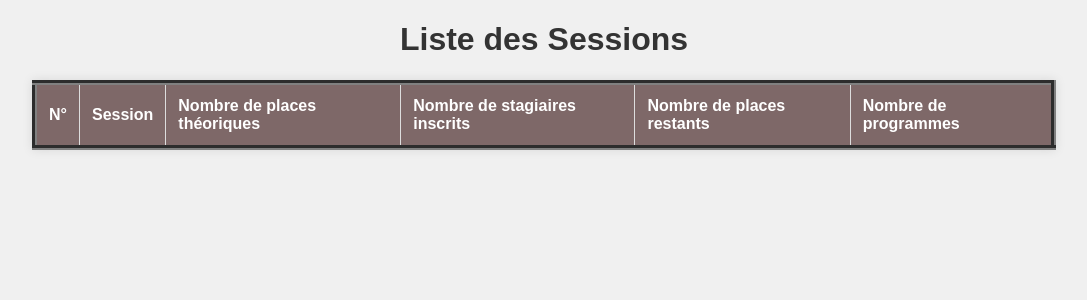
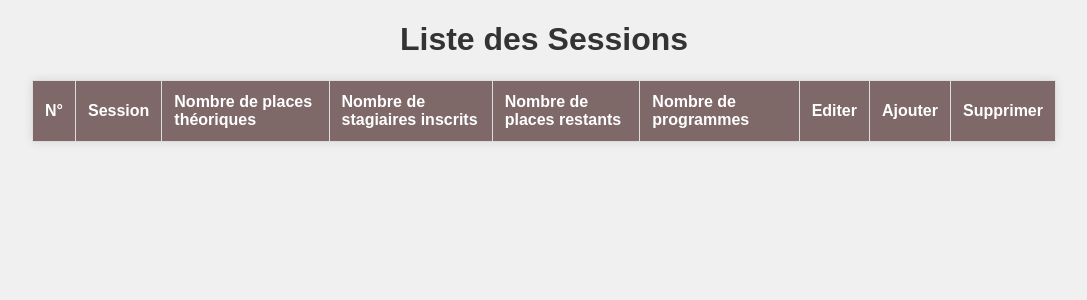
Before and after one commit to derdeche/session-symfony, a Symfony app: template templates/session/index.html.twig in a window 1280 px wide. Shown: the part 58-358 px from the top of the page, without its empty margins (96-1183 px from the left). Run offline with Twig, Linux system fonts and the light colour scheme; the template is opened without the code that fills it: most values are stand-ins (such as "Sample title", 1, 10 or a date in 2020); data that the repository does not hold is empty; some libraries are stand-ins or nearby versions.

Commit message:
modif affichage tableau

```diff
--- a/templates/session/index.html.twig
+++ b/templates/session/index.html.twig
@@ -8,7 +8,7 @@
 
 
 
- <table border="5">
+ <table >
     <thead>
         <tr>
 
@@ -18,6 +18,9 @@
             <th>Nombre de stagiaires inscrits</th>
             <th>Nombre de places restants</th>
             <th>Nombre de programmes</th>
+            <th>Editer</th>
+            <th>Ajouter</th>
+            <th>Supprimer</th>
 
 
         </tr>
@@ -26,14 +29,14 @@
         {% for session in session %}
             <tr>
                 <td>{{ session.Id }}</td>
-                <td><a href="{{ path('show_session', {'id': session.id}) }}">{{ session.session  }}</a>
-                <a class ="Edit" href="{{ path('edit_session', {'id': session.id})}}">Edit</a>
-                <a class="add" href="{{ path ('new_session')}}">Ajouter</a>
-                <a class "supp" href="{{ path ('delete_session', {'id': session.id})}}">Supprimer</a></td>
+                <td><a href="{{ path('show_session', {'id': session.id}) }}">{{ session.session  }}</a></td>
                 <td>{{ session.nbPlace }}</td>
                 <td>{{ session.stagiaires|length }}</td>
                 <td>{{ session.nbPlace  - session.stagiaires|length}}</td>
                 <td>{{ session.programmes|length}}</td>
+                <td><a class ="Edit" href="{{ path('edit_session', {'id': session.id})}}">Edit</a></td>
+                <td><a class="add" href="{{ path ('new_session')}}">Ajouter</a></td>
+                <td><a class="supp" href="{{ path ('delete_session', {'id': session.id})}}">Supprimer</a></td>
             </tr>
 
         {% endfor %}
```
